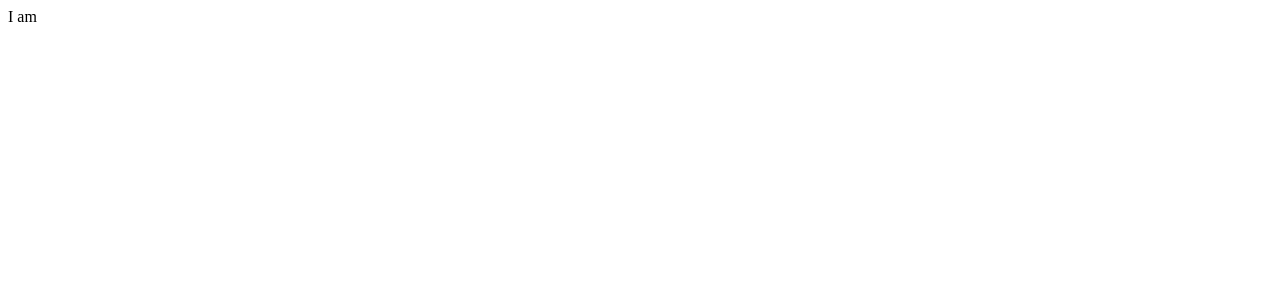
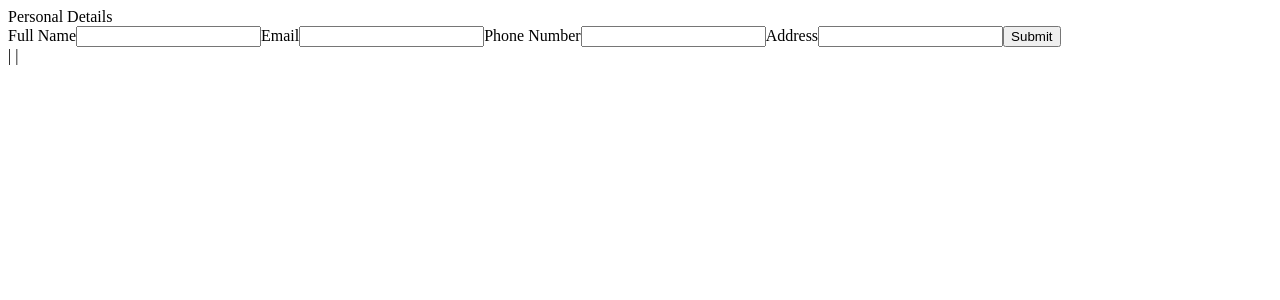
Before and after one commit to yelishgiri/cv-application, a React (Vite) app: page / in a window 1280 px wide. Shown: the top 300 px of the page. Built offline with nearby package versions, Linux system fonts and the light colour scheme.

Commit message:
Create A Layout For General Info Details And Print

```diff
--- a/src/App.jsx
+++ b/src/App.jsx
@@ -1,11 +1,11 @@
 import { useState } from "react";
 import "./App.css";
-import Form from "./components/Form.jsx";
+import GeneralInfo from "./components/GeneralInfo";
 
 function App() {
   return (
     <>
-      <Form />
+      <GeneralInfo />
     </>
   );
 }
--- a/src/components/CV.jsx
+++ /dev/null
@@ -1 +0,0 @@
-import Form from "./Form.jsx";
--- a/src/components/Form.jsx
+++ /dev/null
@@ -1,67 +0,0 @@
-import { useState } from "react";
-
-function Form() {
-  const [fullName, setFullName] = useState("");
-  const [email, setEmail] = useState("");
-  const [phoneNumber, setPhoneNumber] = useState("");
-  const [address, setAddress] = useState("");
-
-  function handleFullNameChange(e) {
-    setFullName(e.target.value);
-  }
-
-  function handleEmailChange(e) {
-    setEmail(e.target.value);
-  }
-
-  function handlePhoneNumberChange(e) {
-    setPhoneNumber(e.target.value);
-  }
-
-  function handleAddressChange(e) {
-    setAddress(e.target.value);
-  }
-  return (
-    <div>
-      <div className="personal-details-form">
-        <form>
-          <label>
-            Full Name:
-            <input
-              type="text"
-              value={fullName}
-              onChange={handleFullNameChange}
-            />
-          </label>
-          <label>
-            Email:
-            <input
-              type="email"
-              value={email}
-              onChange={handleEmailChange}
-            ></input>
-          </label>
-          <label>
-            Phone Number:
-            <input
-              type="text"
-              value={phoneNumber}
-              onChange={handlePhoneNumberChange}
-            ></input>
-          </label>
-          <label>
-            Address:
-            <input
-              type="text"
-              value={address}
-              onChange={handleAddressChange}
-            ></input>
-          </label>
-        </form>
-      </div>
-    </div>
-  );
-}
-export default function CV({ fullName }) {
-  return <div> I am {fullName}</div>;
-}
--- /dev/null
+++ b/src/components/GeneralInfo.jsx
@@ -0,0 +1,99 @@
+import { useState } from "react";
+
+export default function GeneralInfo() {
+  const [fullName, setFullName] = useState("");
+  const [email, setEmail] = useState("");
+  const [phoneNumber, setPhoneNumber] = useState("");
+  const [address, setAddress] = useState("");
+
+  function handleFullNameChange(e) {
+    setFullName(e.target.value);
+  }
+
+  function handleEmailChange(e) {
+    setEmail(e.target.value);
+  }
+
+  function handlePhoneNumberChange(e) {
+    setPhoneNumber(e.target.value);
+  }
+
+  function handleAddressChange(e) {
+    setAddress(e.target.value);
+  }
+
+  function onFormSubmission(event) {
+    event.preventDefault();
+    setSubmit(true);
+  }
+
+  return (
+    <>
+      <div>
+        <div className="personal-details-form">
+          Personal Details
+          <form onSubmit={onFormSubmission}>
+            <label>
+              Full Name
+              <input
+                type="text"
+                value={fullName}
+                onChange={handleFullNameChange}
+              />
+            </label>
+            <label>
+              Email
+              <input
+                type="email"
+                value={email}
+                onChange={handleEmailChange}
+              ></input>
+            </label>
+            <label>
+              Phone Number
+              <input
+                type="text"
+                value={phoneNumber}
+                onChange={handlePhoneNumberChange}
+              ></input>
+            </label>
+            <label>
+              Address
+              <input
+                type="text"
+                value={address}
+                onChange={handleAddressChange}
+              ></input>
+            </label>
+            <button type="submit" onClick={onFormSubmission}>
+              Submit
+            </button>
+          </form>
+        </div>
+        <PrintPersonalDetails
+          fullName={fullName}
+          email={email}
+          phoneNumber={phoneNumber}
+          address={address}
+        />
+      </div>
+    </>
+  );
+}
+
+function PrintPersonalDetails({
+  submit,
+  fullName,
+  email,
+  phoneNumber,
+  address,
+}) {
+  return (
+    <>
+      <div className="personal-details-name">{fullName}</div>
+      <div className="personal-details-bottom">
+        {email} | {phoneNumber} | {address}
+      </div>
+    </>
+  );
+}
```
Also changed, not shown: src/components/Education.jsx (added, +87 -0 lines), src/components/Experience.jsx (added, +34 -0 lines).
